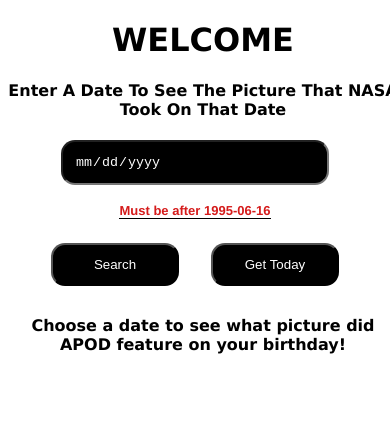
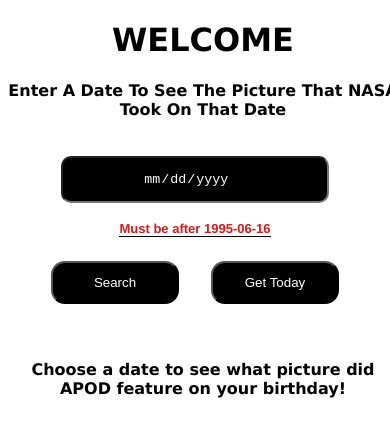
Before and after one commit to Arison13/Get-A-Picture-NASA, a React (Create React App) app: page / in a window 390 px wide. Shown: the top 436 px of the page. Built offline with nearby package versions, Linux system fonts and the light colour scheme.

Commit message:
added media query for search bar to improve mobile responsiveness

```diff
--- a/src/App.js
+++ b/src/App.js
@@ -54,7 +54,7 @@
         setDateInput={setDateInput}
       />
 
-      {error && <h2> ERROR! <br/> Please choose a date to continue </h2>}
+      {error && <h2> ERROR! <br/> Please choose a valid date to continue </h2>}
 
       {
         state ? <MainInfo state={state}/> : <h4>Choose a date to see what picture did APOD feature on your birthday!</h4>
--- a/src/components/SearchBar.css
+++ b/src/components/SearchBar.css
@@ -1,20 +1,22 @@
 form {
     width: 100%;
+    box-sizing: border-box;
+    margin-bottom: 2rem;
 }
 
 input {
-    width: 15rem;
-    padding: .75rem;
-    border-radius: 14px;
+    width:20%;
+    padding: .80rem;
+    border-radius: 10px;
     background-color: black;
     color: white;
-    margin: 0 1rem
+    text-align: center;
+    margin: 0 1rem;
 }
 input:hover, button:hover {
     background-color: lightblue;
     color: black;
 }
-
 button{
     margin: .50rem 1rem;
     padding: .75rem;
@@ -30,3 +32,29 @@
     font-size: small;
     border-bottom: .75px solid black;
 }
+
+@media screen and (max-width: 450px){
+    form {
+        width: 100%;
+        box-sizing: border-box;
+        display: flex;
+        flex-direction: column;
+        justify-content: center;
+        align-items: center;
+        padding: 1rem;
+    }
+    .bar{
+        width: 100%;
+        /* border: 1px solid orange; */
+    }
+    input {
+        width:70%;
+        padding: .80rem;
+        border-radius: 10px;
+        background-color: black;
+        color: white;
+        text-align: center;
+        margin: 0 1rem;
+    }
+
+}
```
